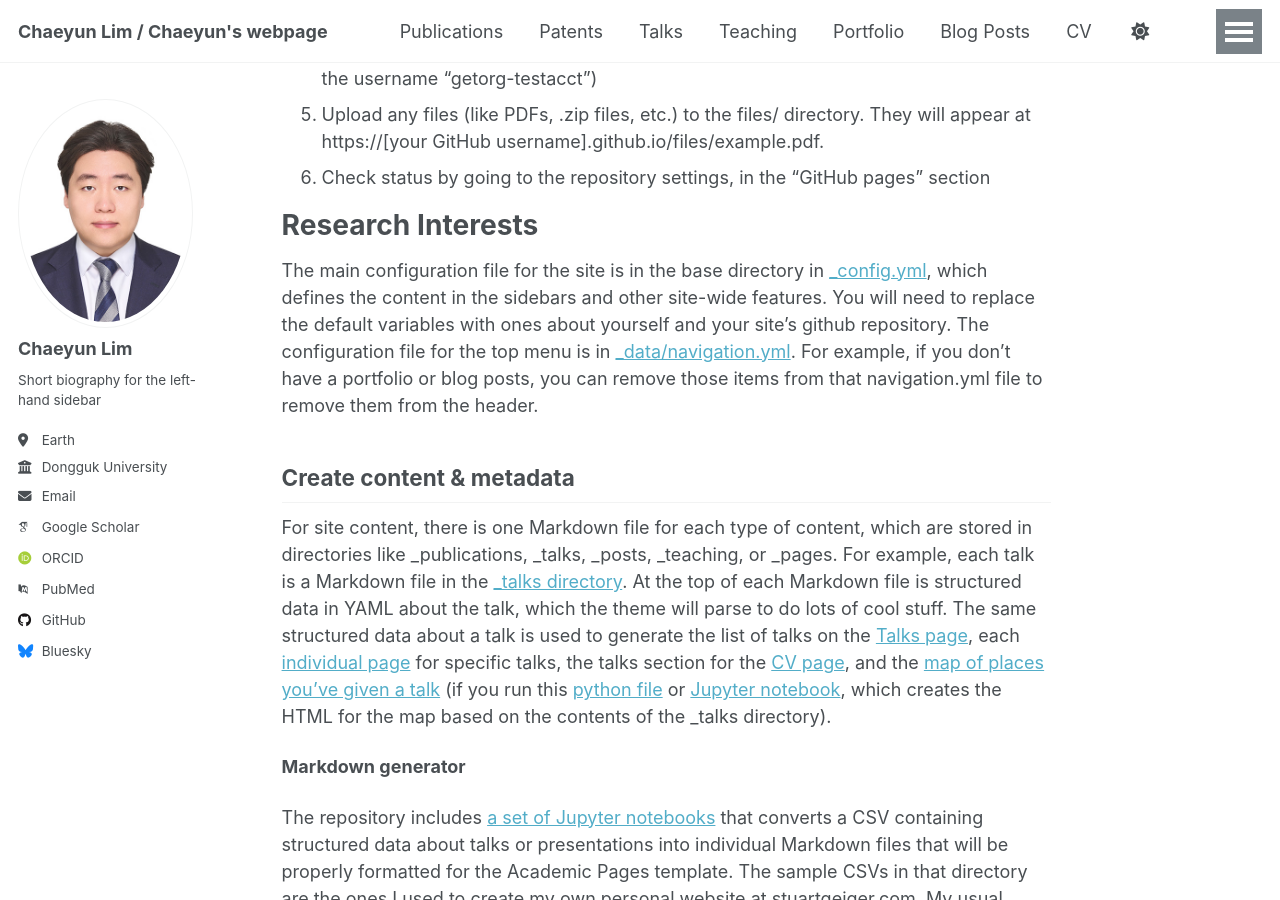
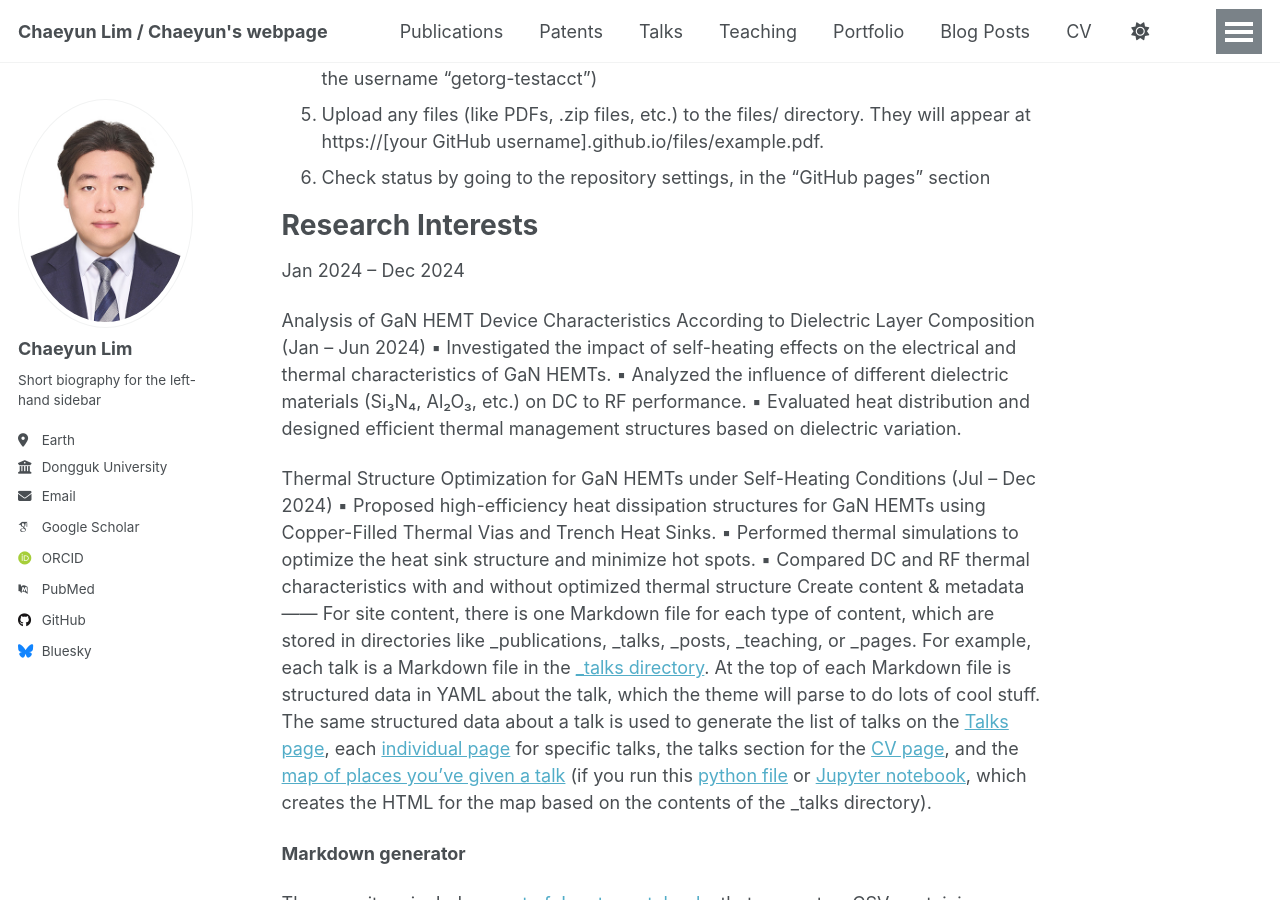
Before and after one commit to Chaeyun97/Chaeyun97.github.io, a Jekyll site: the page built from _pages/about.md, in a window 1280 px wide and 900 px high, scrolled down 1301 px. Built offline with Jekyll 4.4.1, drawn with Linux system fonts in a browser that asks for light colours; some web fonts are replaced; a script that is not in the unit is left out.

Commit message:
Update about.md

```diff
--- a/_pages/about.md
+++ b/_pages/about.md
@@ -36,8 +36,19 @@ Research Experiences
 
 Research Interests
 ======
-The main configuration file for the site is in the base directory in [_config.yml](https://github.com/academicpages/academicpages.github.io/blob/master/_config.yml), which defines the content in the sidebars and other site-wide features. You will need to replace the default variables with ones about yourself and your site's github repository. The configuration file for the top menu is in [_data/navigation.yml](https://github.com/academicpages/academicpages.github.io/blob/master/_data/navigation.yml). For example, if you don't have a portfolio or blog posts, you can remove those items from that navigation.yml file to remove them from the header.
+Jan 2024 – Dec 2024
 
+Analysis of GaN HEMT Device Characteristics According to Dielectric Layer Composition
+(Jan – Jun 2024)
+▪ Investigated the impact of self-heating effects on the electrical and thermal characteristics of GaN HEMTs.
+▪ Analyzed the influence of different dielectric materials (Si₃N₄, Al₂O₃, etc.) on DC to RF performance.
+▪ Evaluated heat distribution and designed efficient thermal management structures based on dielectric variation.
+
+Thermal Structure Optimization for GaN HEMTs under Self-Heating Conditions
+(Jul – Dec 2024)
+▪ Proposed high-efficiency heat dissipation structures for GaN HEMTs using Copper-Filled Thermal Vias and Trench Heat Sinks.
+▪ Performed thermal simulations to optimize the heat sink structure and minimize hot spots.
+▪ Compared DC and RF thermal characteristics with and without optimized thermal structure
 Create content & metadata
 ------
 For site content, there is one Markdown file for each type of content, which are stored in directories like _publications, _talks, _posts, _teaching, or _pages. For example, each talk is a Markdown file in the [_talks directory](https://github.com/academicpages/academicpages.github.io/tree/master/_talks). At the top of each Markdown file is structured data in YAML about the talk, which the theme will parse to do lots of cool stuff. The same structured data about a talk is used to generate the list of talks on the [Talks page](https://academicpages.github.io/talks), each [individual page](https://academicpages.github.io/talks/2012-03-01-talk-1) for specific talks, the talks section for the [CV page](https://academicpages.github.io/cv), and the [map of places you've given a talk](https://academicpages.github.io/talkmap.html) (if you run this [python file](https://github.com/academicpages/academicpages.github.io/blob/master/talkmap.py) or [Jupyter notebook](https://github.com/academicpages/academicpages.github.io/blob/master/talkmap.ipynb), which creates the HTML for the map based on the contents of the _talks directory).
```
